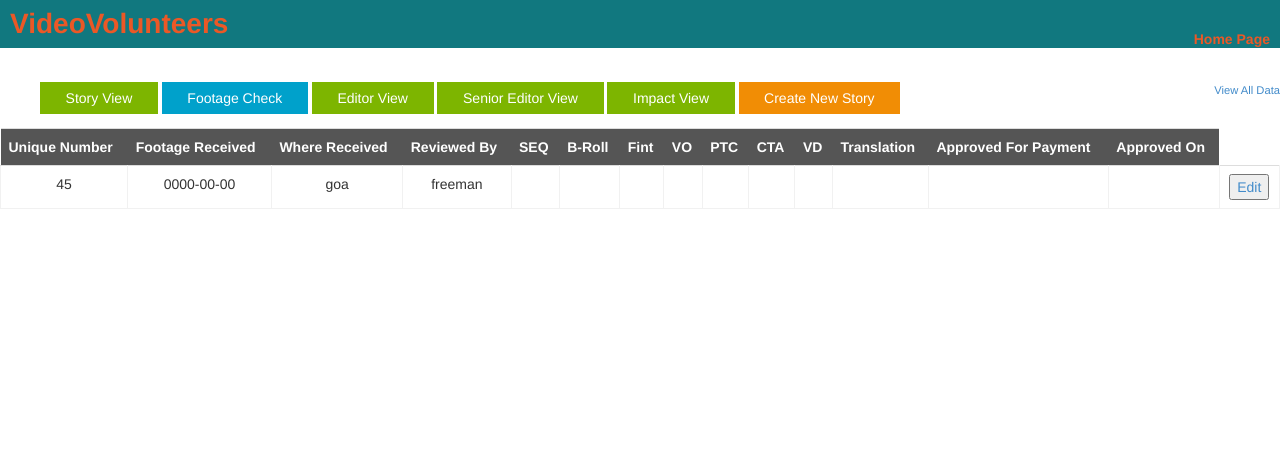
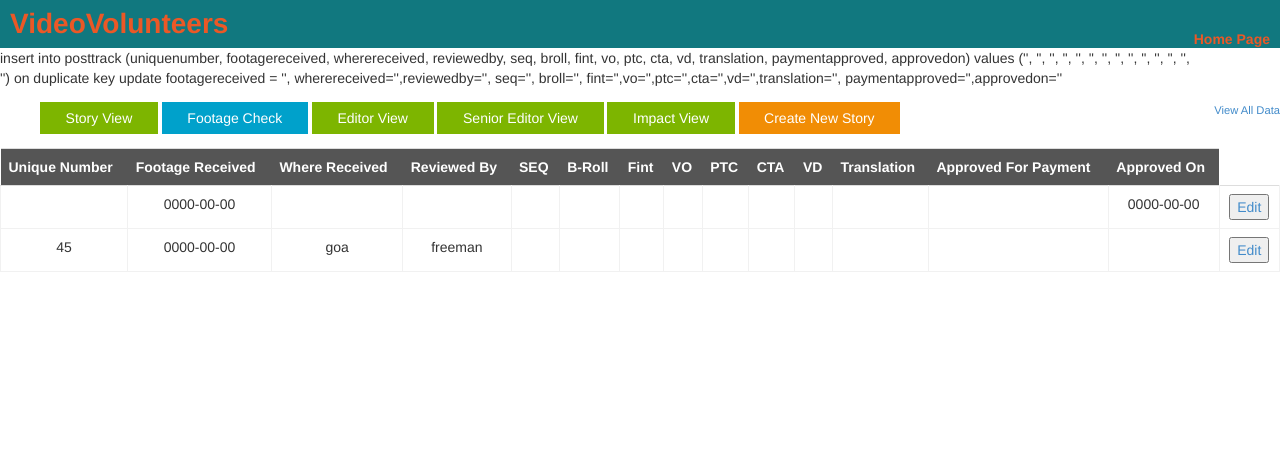
Before and after one commit to Jaaga/videovol, a PHP site: page /junioreditorview.php?action=update in a window 1280 px wide. Shown: the top 472 px of the page. Run offline with PHP 8.4, Linux system fonts and the light colour scheme; data comes from the database, SQL or seed files in the repository; data that the repository does not hold is empty; some libraries are stand-ins or nearby versions.

Commit message:
add if posttrack record doesn't exist

```diff
--- a/controller/JuniorEditorController.php
+++ b/controller/JuniorEditorController.php
@@ -2,7 +2,7 @@
 
 include_once '../model/PostDB.php';
 if($_GET['action'] == 'update') {
-	juniorEditorUpdate($_GET['un'], $_GET['footagereceived'], $_GET['wherereceived'], $_GET['reviewedby'],
+	juniorEditorAddOrUpdate($_GET['un'], $_GET['footagereceived'], $_GET['wherereceived'], $_GET['reviewedby'],
 					   $_GET['seq'],$_GET['broll'],$_GET['fint'],$_GET['vo'],$_GET['ptc'],
 					   $_GET['cta'],$_GET['vd'],
 		               $_GET['translation'],$_GET['paymentapproved'], $_GET['approvedon']);
--- a/model/PostDB.php
+++ b/model/PostDB.php
@@ -30,16 +30,21 @@ function getSeniorEditorData() {
 	return getAs2DArray($sql);
 }
 
-function juniorEditorUpdate($uniquenumber, $footagereceived, $wherereceived, $reviewedby,
+function juniorEditorAddOrUpdate($uniquenumber, $footagereceived, $wherereceived, $reviewedby,
 							$seq, $broll, $fint, $vo, $ptc, $cta, $vd, $translation, $paymentapproved,
 							$approvedon) {
-
-	$sql = "update posttrack set footagereceived = '" . $footagereceived .
+	$sql =  "insert into posttrack (uniquenumber, footagereceived, wherereceived, reviewedby, " .
+		   	"seq, broll, fint, vo, ptc, cta, vd, translation, paymentapproved, approvedon) values ('".
+ 			$uniquenumber . "', '" . $footagereceived . "', '" . $wherereceived . "', '" . $reviewedby .
+ 			"', '" . $seq . "', '" . $broll . "', '" . $fint . "', '" . $vo . "', '" . $ptc . "', '" .
+ 			$cta . "', '" . $vd . "', '" . $translation . "', '" . $paymentapproved . "', '" . $approvedon .
+			"') on duplicate key update footagereceived = '" . $footagereceived .
 		   "', wherereceived='" . $wherereceived . "',reviewedby='" . $reviewedby .
 		   "', seq='" . $seq . "', broll='" . $broll . "', fint='" . $fint .
 		   "',vo='" . $vo . "',ptc='" . $ptc . "',cta='" . $cta . "',vd='" . $vd .
 		   "',translation='" . $translation . "', paymentapproved='" . $paymentapproved .
-		   "',approvedon='" . $approvedon . "' where uniquenumber = '" . $uniquenumber . "'";
+		   "',approvedon='" . $approvedon . "'";
+echo $sql;
 	$db = dbopen();
 	$result= $db->query($sql);
 	mysqli_close($db);
--- a/public/index.php
+++ b/public/index.php
@@ -78,7 +78,7 @@ include_once("header.php");
 -->
 
 <table class="table table-hover">
-    <thead><tr><th></th><th>ID</th><th>CCName</th><th>State</th><th>Issue Topic</th><th>Received Date</th><th>Story Description</th><th>Stage</th><th>View Impact</th><tr>
+    <thead><tr><th></th><th>Unique Number</th><th>CCName</th><th>State</th><th>Issue Topic</th><th>Received Date</th><th>Story Description</th><th>Stage</th><th>View Impact</th><tr>
     </thead>
 
 <?php
@@ -105,9 +105,9 @@ if (isset($_GET['search'])) {
 
 foreach ($resultArray as $row) {
 	echo "<tr>
-	    <td><a href=storyeditor.php?id=" . urlencode($row['fid']) . ">" .
+	    <td><a href=storyeditor.php?un=" . urlencode($row['uniquenumber']) . ">" .
 	    "Edit Story" . "</a></td>
-	    <td>". $row['fid'] . "</td>" .
+	    <td>". $row['uniquenumber'] . "</td>" .
 	    "<td><a href=index.php?ccname=" . urlencode($row['ccname']) . ">" .
 	    $row['ccname'] . "</a></td>" .
 	    "<td><a href=index.php?state=" . urlencode($row['state']) . ">" .
```
Also changed, not shown: public/junioreditor.php (+12 -9 lines).
